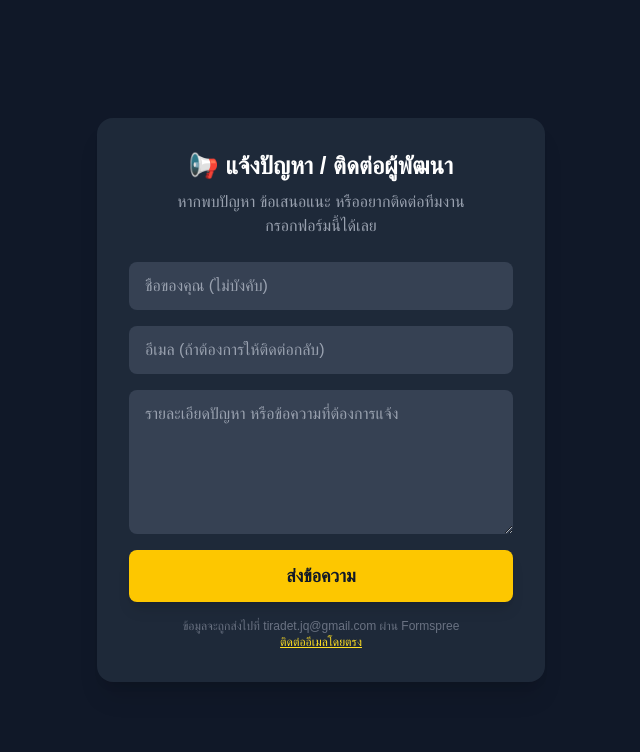
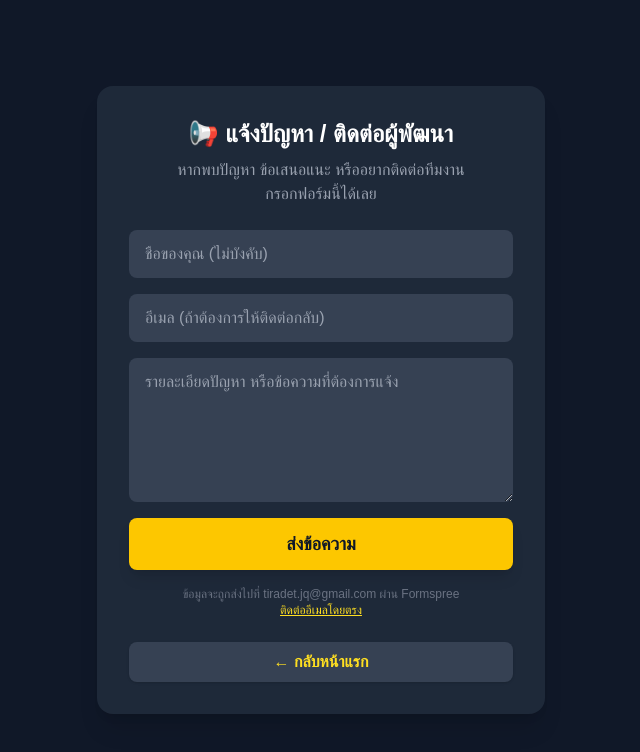
Before and after one commit to kiwabc123/calisthenicsForEveryOne, a Next.js app: page /report in a window 1280 px wide. Shown: the top 752 px of the page, without its empty margins (319-959 px from the left). Built offline with nearby package versions, Linux system fonts and the light colour scheme; no server answers.

Commit message:
feat: add back to home button in ReportPage and SupportPage components

```diff
--- a/src/app/report/page.tsx
+++ b/src/app/report/page.tsx
@@ -43,6 +43,13 @@ export default function ReportPage() {
           ข้อมูลจะถูกส่งไปที่ tiradet.jq@gmail.com ผ่าน Formspree<br />
           <a href="mailto:tiradet.jq@gmail.com" className="underline text-yellow-300 hover:text-yellow-400">ติดต่ออีเมลโดยตรง</a>
         </p>
+        <button
+          type="button"
+          onClick={() => window.location.href = '/'}
+          className="mt-6 w-full py-2 bg-gray-700 hover:bg-gray-600 text-yellow-300 font-semibold rounded-lg text-base shadow transition-colors"
+        >
+          ← กลับหน้าแรก
+        </button>
       </div>
     </div>
   );
--- a/src/app/support/page.tsx
+++ b/src/app/support/page.tsx
@@ -28,6 +28,13 @@ export default function SupportPage() {
         <p className="text-gray-500 text-xs text-center">
           หรือจะส่งกำลังใจผ่านช่องทางอื่น ๆ แจ้งได้เลย!
         </p>
+        <button
+          type="button"
+          onClick={() => window.location.href = '/'}
+          className="mt-6 w-full py-2 bg-gray-700 hover:bg-gray-600 text-yellow-300 font-semibold rounded-lg text-base shadow transition-colors"
+        >
+          ← กลับหน้าแรก
+        </button>
       </div>
     </div>
   );
```
